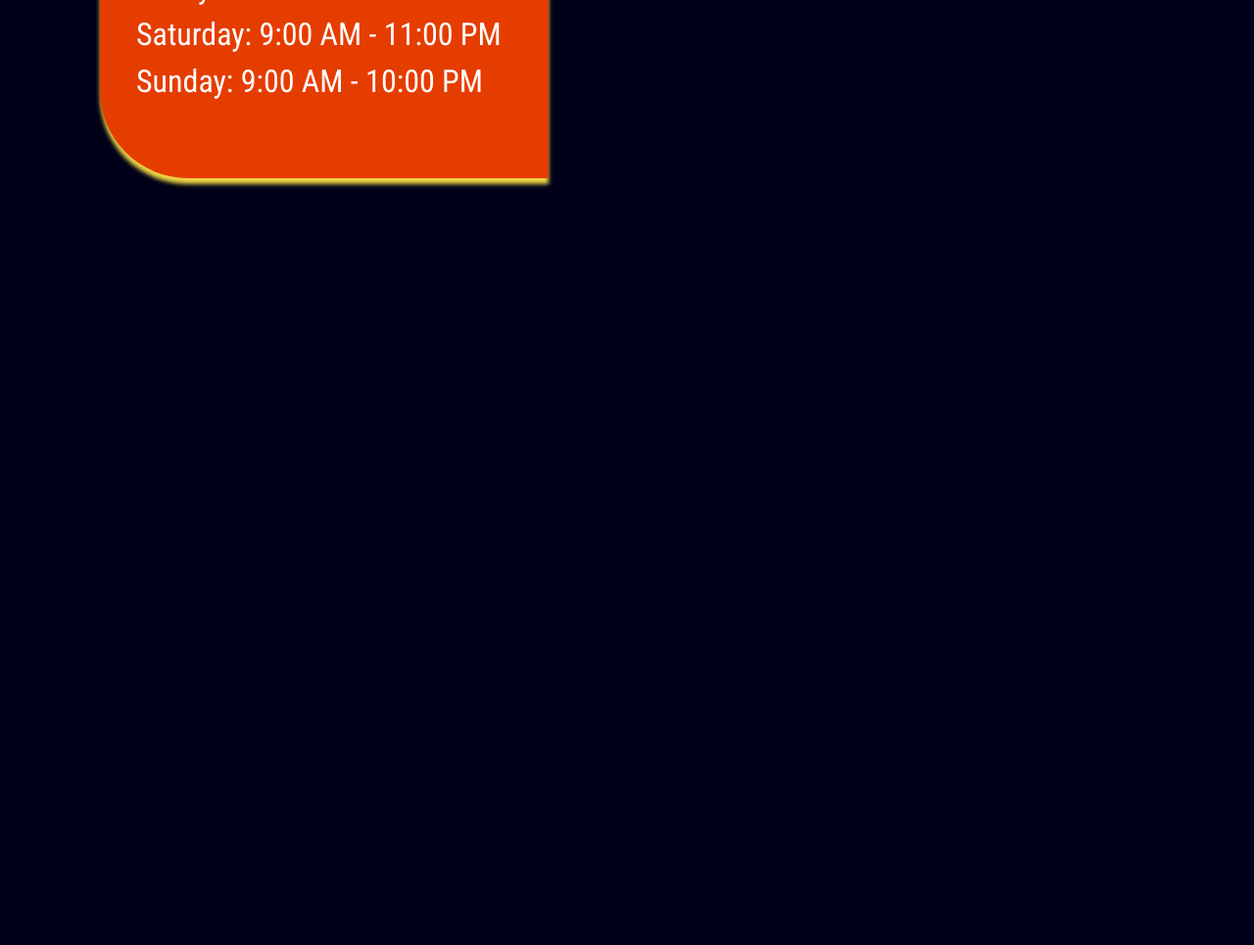
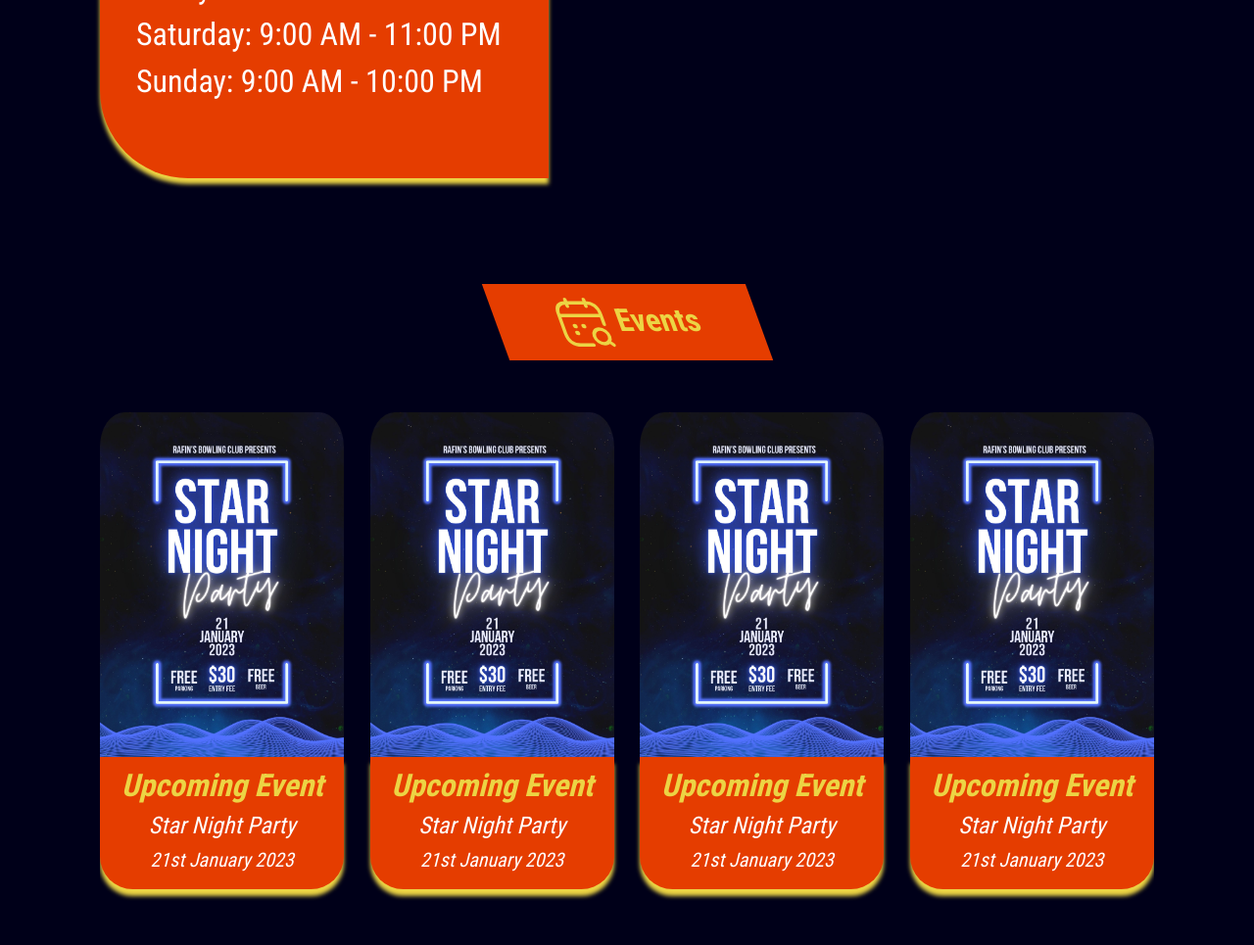
Before and after one commit to SamRB-dev/Bowling_Club_website, a plain HTML site: page index.html in a window 1280 px wide. Shown: the part 1666-2631 px from the top of the page at 98% size. Before the commit the page ends 1956 px from the top, so only its background shows below. Drawn offline with nearby package versions, Linux system fonts and the light colour scheme.

Commit message:
Event-Cards

```diff
--- a/index.html
+++ b/index.html
@@ -38,7 +38,7 @@
               <a class="nav-link" href="#opening-hours">Opening Hours</a>
             </li>
             <li class="nav-item">
-              <a class="nav-link" href="#">Events</a>
+              <a class="nav-link" href="#events">Events</a>
             </li>
             <li class="nav-item">
               <a class="nav-link" href="#">Sponsors</a>
@@ -184,7 +184,49 @@
         </div>
       </div>
 
-      <div class="events" id="events"></div>
+      <div class="events" id="events">
+        <div class="events-title">
+          <h2><img src="./assets/img/calendar-search.svg" alt="Events-Icon"> Events</h2>
+        </div>
+
+        <div class="event-details">
+          <div class="event-card">
+            <img src="./assets/img/Black Purple Neon Night Club Party Poster.jpg" alt="event">
+            <div class="event-card-details">
+              <h2>Upcoming Event</h2>
+              <h4>Star Night Party</h4>
+              <h5>21st January 2023</h5>
+            </div>
+          </div>
+
+          <div class="event-card">
+            <img src="./assets/img/Black Purple Neon Night Club Party Poster.jpg" alt="event">
+            <div class="event-card-details">
+              <h2>Upcoming Event</h2>
+              <h4>Star Night Party</h4>
+              <h5>21st January 2023</h5>
+            </div>
+          </div>
+
+          <div class="event-card">
+            <img src="./assets/img/Black Purple Neon Night Club Party Poster.jpg" alt="event">
+            <div class="event-card-details">
+              <h2>Upcoming Event</h2>
+              <h4>Star Night Party</h4>
+              <h5>21st January 2023</h5>
+            </div>
+          </div>
+
+          <div class="event-card">
+            <img src="./assets/img/Black Purple Neon Night Club Party Poster.jpg" alt="event">
+            <div class="event-card-details">
+              <h2>Upcoming Event</h2>
+              <h4>Star Night Party</h4>
+              <h5>21st January 2023</h5>
+            </div>
+          </div>
+        </div>
+      </div>
     </main>
     <script src="https://cdn.jsdelivr.net/npm/bootstrap@5.2.3/dist/js/bootstrap.bundle.min.js"></script>
   </body>
--- a/styles.css
+++ b/styles.css
@@ -151,23 +151,23 @@ main {
     gap: 30%;
 }
 
-.address-title , .oh-title {
+.address-title , .oh-title, .events-title {
     color: var(--Secondary-Yellow);
     transform: skew(20deg);
     align-self: center;
     width: 25%;
 }
 
-.address-title h2 img, .oh-title h2 img{
+.address-title h2 img, .oh-title h2 img, .events-title h2 img {
     max-width: 25%;
 }
 
-.address-title h2, .oh-title h2 {
+.address-title h2, .oh-title h2, .events-title h2 {
     margin-bottom: 0;
     font-weight: 700;
     text-align: center;
     background-color: var(--Secondary-Orange);
-    padding: 8%;
+    padding: 4% 8%;
 }
 
 .address-main , .hours {
@@ -204,6 +204,51 @@ main {
     padding: 13% 8%;
     font-weight: 450;
     color: var(--Secondary-White);
+}
+
+.events {
+    display: flex;
+    flex-direction: column;
+    margin-bottom: 10%;
+}
+
+.events-title {
+    margin: 0 0 5% 0;
+}
+
+.event-details {
+    display: flex;
+    gap: 2.5%;
+    overflow: hidden;
+}
+
+.event-card {
+    width: 27%;
+    margin-bottom: 5%;
+}
+
+.event-card img {
+    max-width: 100%;
+    border-radius: 10% 10% 0 0;
+}
+
+.event-card-details {
+    text-align: center;
+    background-color: var(--Secondary-Orange);
+    padding: 4% 6%;
+    border-radius: 0 0 2.1rem 2.1rem;
+    box-shadow: 0px 7px 4px var(--Secondary-Yellow);
+}
+
+.event-card-details h2 {
+    color: var(--Secondary-Yellow);
+    font-weight: 600;
+    font-style: italic;
+}
+
+.event-card-details h4,h5 {
+    color: var(--Secondary-White);
+    font-style: italic;
 }
 
 /* (max-width: 767px) and */
@@ -307,4 +352,17 @@ main {
     .oh-title {
         width: 80%;
     }
+
+    .events-title {
+        width: 50%;
+    }
+
+    .event-details {
+        flex-direction: column;
+    }
+
+    .event-card {
+        width: 100%;
+        margin-bottom: 10%;
+    }
 }
```
Also changed, not shown: assets/img/Black Purple Neon Night Club Party Poster.jpg (added), assets/img/calendar-search.svg (added).
